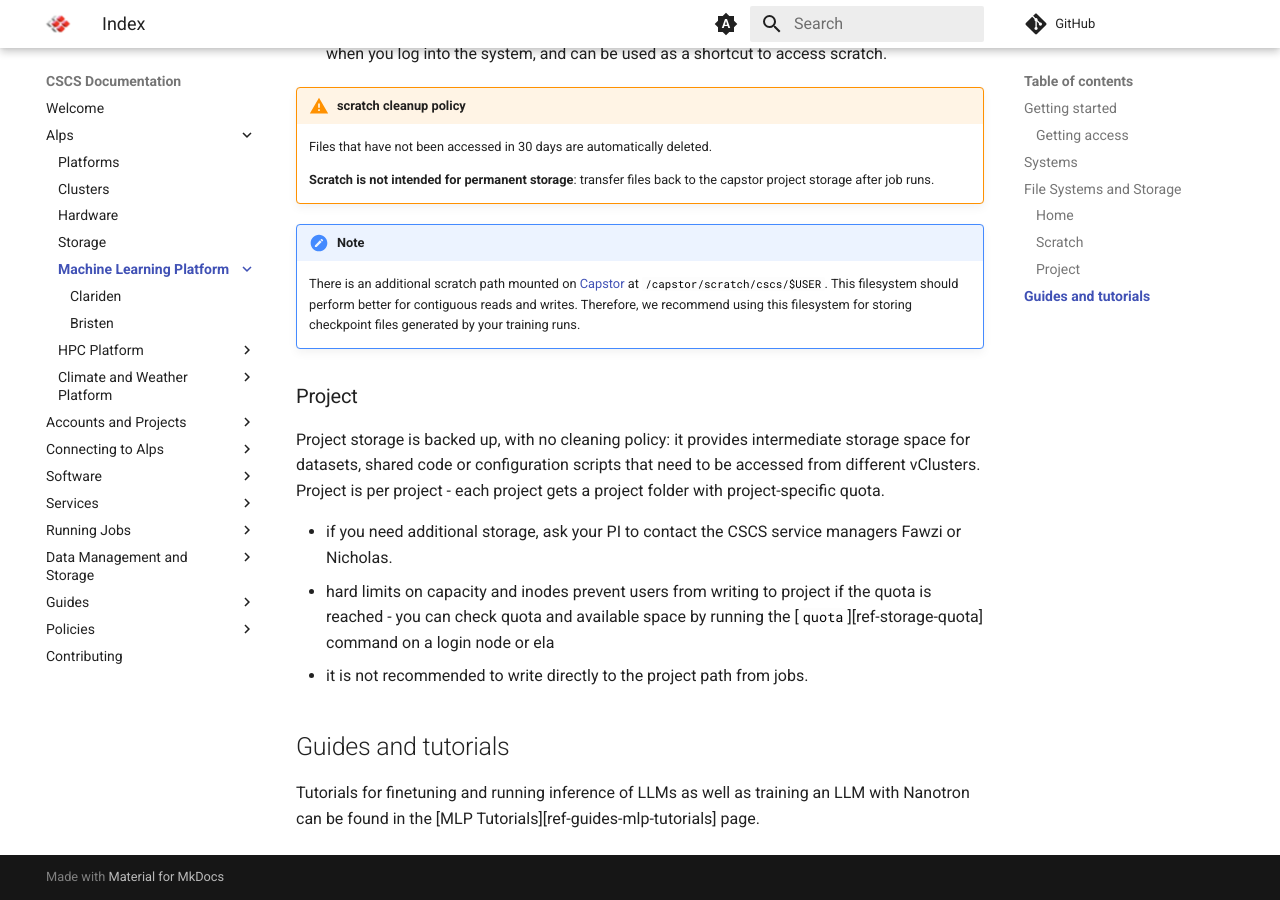
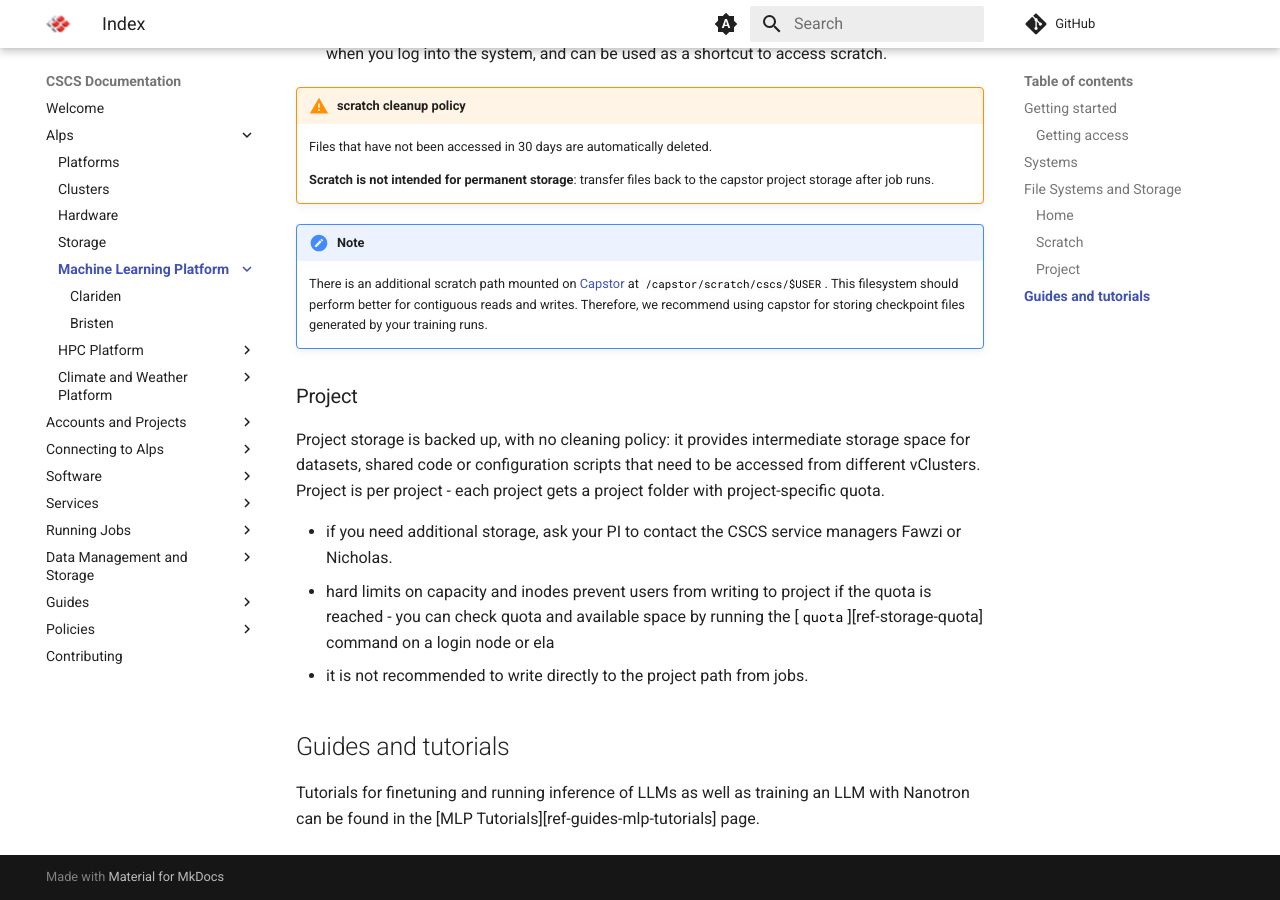
Before and after one commit to nickjbrowning/cscs-docs, an MkDocs documentation site: the page built from docs/platforms/mlp/index.md, in a window 1280 px wide and 900 px high, scrolled down 1656 px. Built offline with MkDocs 1.6.1 and Material for MkDocs 9.7.7, drawn with Linux system fonts in a browser that asks for light colours; comment, search, counter and statistics services are not loaded.

Commit message:
wording.

```diff
--- a/docs/platforms/mlp/index.md
+++ b/docs/platforms/mlp/index.md
@@ -60,7 +60,7 @@
 !!! note
     There is an additional scratch path mounted on [Capstor][ref-alps-capstor] at `/capstor/scratch/cscs/$USER`.
     This filesystem should perform better for contiguous reads and writes.
-    Therefore, we recommend using this filesystem for storing checkpoint files generated by your training runs.
+    Therefore, we recommend using capstor for storing checkpoint files generated by your training runs.
 
 ### Project
 
```
